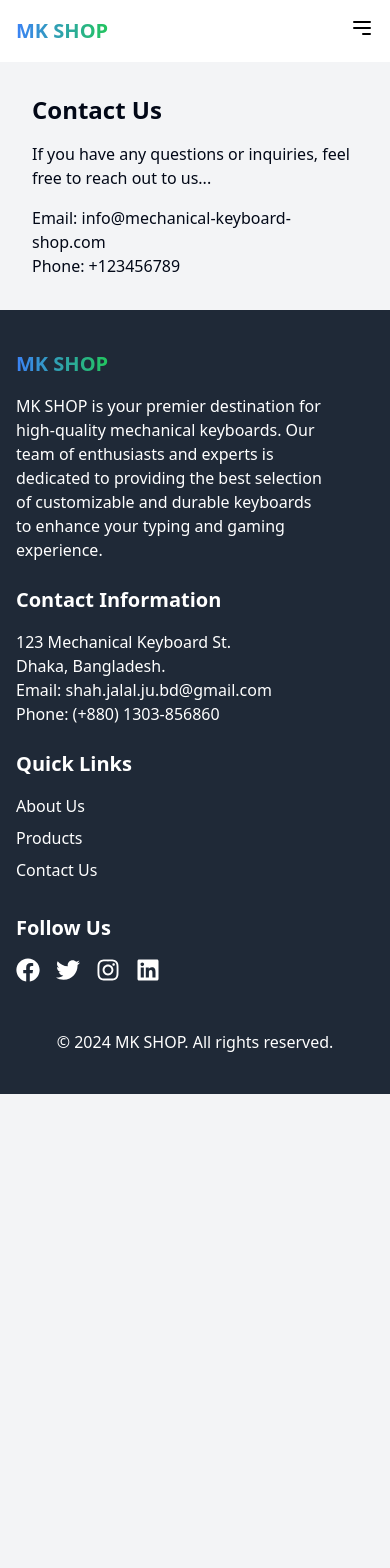
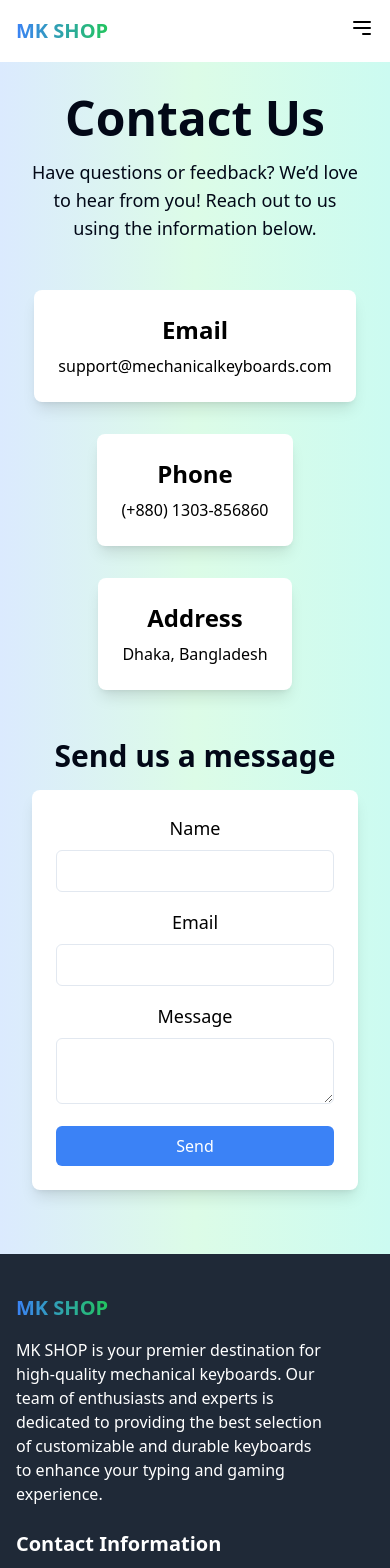
Before and after one commit to ProgrammerShahJalal/mechanical-keyboard, a React (Vite) app: page /contact in a window 390 px wide. Shown: the top 1568 px of the page. Before the commit the page ends 1094 px from the top, so only its background shows below. Built offline with nearby package versions, Linux system fonts and the light colour scheme.

Commit message:
"Updated AboutUs, ContactUs, and Dashboard pages with new layout, styles, and content."

```diff
--- a/src/components/pages/AboutUs.tsx
+++ b/src/components/pages/AboutUs.tsx
@@ -1,11 +1,82 @@
 const AboutUs = () => {
   return (
-    <div className="bg-gray-100 container mx-auto p-8">
-      <h2 className="text-2xl font-bold mb-4">About Us</h2>
-      <p className="mb-4">
-        We are a dedicated team of mechanical keyboard enthusiasts...
-      </p>
-      <p>Our mission is to provide the best mechanical keyboards...</p>
+    <div className="min-h-screen bg-gradient-to-r from-green-100 via-pink-100 to-orange-100 p-8">
+      <div className="max-w-7xl mx-auto text-center">
+        <h1 className="text-5xl md:text-6xl font-bold mb-4 animate-fade-in">
+          About Us
+        </h1>
+        <p className="text-lg md:text-xl mb-8 animate-slide-in">
+          We are passionate about providing the best mechanical keyboards to
+          enhance your typing and gaming experience.
+        </p>
+        <div className="grid grid-cols-1 md:grid-cols-3 gap-8 mb-8">
+          <div className="p-6 bg-white text-black rounded-lg shadow-lg transform transition duration-500 hover:scale-105 animate-zoom-in">
+            <h2 className="text-2xl font-bold mb-2">Our Mission</h2>
+            <p>
+              To deliver high-quality mechanical keyboards that offer a superior
+              user experience and cater to both enthusiasts and professionals.
+            </p>
+          </div>
+          <div className="p-6 bg-white text-black rounded-lg shadow-lg transform transition duration-500 hover:scale-105 animate-zoom-in delay-200">
+            <h2 className="text-2xl font-bold mb-2">Our Vision</h2>
+            <p>
+              To be the leading provider of mechanical keyboards globally, known
+              for innovation and customer satisfaction.
+            </p>
+          </div>
+          <div className="p-6 bg-white text-black rounded-lg shadow-lg transform transition duration-500 hover:scale-105 animate-zoom-in delay-400">
+            <h2 className="text-2xl font-bold mb-2">Our Values</h2>
+            <p>
+              Quality, innovation, and customer satisfaction are at the heart of
+              everything we do.
+            </p>
+          </div>
+        </div>
+
+        <div className="p-6 bg-white text-black rounded-lg shadow-lg transform transition duration-500 hover:scale-105 animate-zoom-in delay-600 mb-8">
+          <h2 className="text-2xl font-bold mb-2">Our Story</h2>
+          <p>
+            Founded in 2010, we started as a small group of keyboard enthusiasts
+            who wanted to bring high-quality mechanical keyboards to the market.
+            Over the years, we have grown into a global brand, serving customers
+            from all around the world. Our journey has been driven by a passion
+            for innovation and a commitment to excellence.
+          </p>
+        </div>
+
+        <div className="p-6 bg-white text-black rounded-lg shadow-lg">
+          <h2 className="text-2xl font-bold mb-2">Meet Our Team</h2>
+          <div className="grid grid-cols-1 md:grid-cols-3 gap-8">
+            <div className="p-4">
+              <img
+                src="https://i.ibb.co/t3p6gZH/portrait-happy-male-with-broad-smile-176532-8175.jpg"
+                alt="Team Member"
+                className="w-32 h-32 rounded-full mx-auto mb-4"
+              />
+              <h3 className="text-xl font-bold">Shah Jalal</h3>
+              <p className="text-sm">Founder & CEO</p>
+            </div>
+            <div className="p-4">
+              <img
+                src="https://i.ibb.co/6FT5GN1/portrait-man-smiling-city-23-2150771135.jpg"
+                alt="Team Member"
+                className="w-32 h-32 rounded-full mx-auto mb-4"
+              />
+              <h3 className="text-xl font-bold">Jane Smith</h3>
+              <p className="text-sm">Chief Marketing Officer</p>
+            </div>
+            <div className="p-4">
+              <img
+                src="https://i.ibb.co/p3ht2TT/young-asian-man-grey-tshirt-white-background-949828-1644.jpg"
+                alt="Team Member"
+                className="w-32 h-32 rounded-full mx-auto mb-4"
+              />
+              <h3 className="text-xl font-bold">Sam Johnson</h3>
+              <p className="text-sm">Head of Product Development</p>
+            </div>
+          </div>
+        </div>
+      </div>
     </div>
   );
 };
--- a/src/components/pages/ContactUs.tsx
+++ b/src/components/pages/ContactUs.tsx
@@ -1,12 +1,60 @@
 const ContactUs = () => {
   return (
-    <div className="container mx-auto p-8">
-      <h2 className="text-2xl font-bold mb-4">Contact Us</h2>
-      <p className="mb-4">
-        If you have any questions or inquiries, feel free to reach out to us...
-      </p>
-      <p>Email: info@mechanical-keyboard-shop.com</p>
-      <p>Phone: +123456789</p>
+    <div className="min-h-screen bg-gradient-to-r from-blue-100 via-green-100 to-teal-100 p-8">
+      <div className="max-w-7xl mx-auto text-center">
+        <h1 className="text-5xl md:text-6xl font-bold mb-4 animate-fade-in">
+          Contact Us
+        </h1>
+        <p className="text-lg md:text-xl mb-8 animate-slide-in">
+          Have questions or feedback? We’d love to hear from you! Reach out to
+          us using the information below.
+        </p>
+        <div className="flex flex-col md:flex-row justify-center items-center">
+          <div className="p-6 bg-white text-black rounded-lg shadow-lg m-4 transform transition duration-500 hover:scale-105 animate-zoom-in">
+            <h2 className="text-2xl font-bold mb-2">Email</h2>
+            <p>support@mechanicalkeyboards.com</p>
+          </div>
+          <div className="p-6 bg-white text-black rounded-lg shadow-lg m-4 transform transition duration-500 hover:scale-105 animate-zoom-in delay-200">
+            <h2 className="text-2xl font-bold mb-2">Phone</h2>
+            <p>(+880) 1303-856860</p>
+          </div>
+          <div className="p-6 bg-white text-black rounded-lg shadow-lg m-4 transform transition duration-500 hover:scale-105 animate-zoom-in delay-400">
+            <h2 className="text-2xl font-bold mb-2">Address</h2>
+            <p>Dhaka, Bangladesh</p>
+          </div>
+        </div>
+        <div className="my-8">
+          <h2 className="text-3xl font-bold mb-4 animate-fade-in delay-600">
+            Send us a message
+          </h2>
+          <form className="max-w-xl mx-auto bg-white text-black p-6 rounded-lg shadow-lg">
+            <div className="mb-4">
+              <label className="block text-lg font-medium mb-2">Name</label>
+              <input
+                type="text"
+                className="w-full px-4 py-2 border rounded-md focus:outline-none focus:ring-2 focus:ring-blue-500"
+              />
+            </div>
+            <div className="mb-4">
+              <label className="block text-lg font-medium mb-2">Email</label>
+              <input
+                type="email"
+                className="w-full px-4 py-2 border rounded-md focus:outline-none focus:ring-2 focus:ring-blue-500"
+              />
+            </div>
+            <div className="mb-4">
+              <label className="block text-lg font-medium mb-2">Message</label>
+              <textarea className="w-full px-4 py-2 border rounded-md focus:outline-none focus:ring-2 focus:ring-blue-500"></textarea>
+            </div>
+            <button
+              type="submit"
+              className="w-full bg-blue-500 text-white py-2 rounded-md hover:bg-blue-600 transition duration-300"
+            >
+              Send
+            </button>
+          </form>
+        </div>
+      </div>
     </div>
   );
 };
--- a/src/components/pages/Dashboard.tsx
+++ b/src/components/pages/Dashboard.tsx
@@ -43,6 +43,7 @@ const Dashboard = () => {
         <ProductForm onSubmit={handleCreate} />
       </div>
       <div className="overflow-x-auto">
+        <h2 className="text-xl sm:text-2xl font-bold mb-4">Products List</h2>
         <table className="w-full border">
           <thead>
             <tr>
@@ -55,10 +56,16 @@ const Dashboard = () => {
           <tbody>
             {products?.data?.map((product: UpdatedProduct) => (
               <tr key={product._id}>
-                <td className="border px-2 sm:px-4 py-2">{product.name}</td>
-                <td className="border px-2 sm:px-4 py-2">{product.brand}</td>
-                <td className="border px-2 sm:px-4 py-2">${product.price}</td>
-                <td className="border px-2 sm:px-4 py-2">
+                <td className="border px-2 sm:px-4 py-2 text-center">
+                  {product.name}
+                </td>
+                <td className="border px-2 sm:px-4 py-2 text-center">
+                  {product.brand}
+                </td>
+                <td className="border px-2 sm:px-4 py-2 text-center">
+                  ${product.price}
+                </td>
+                <td className="border px-2 sm:px-4 py-2 text-center">
                   <button
                     className="bg-yellow-500 text-white px-2 sm:px-4 py-1 sm:py-2 rounded mr-2"
                     onClick={() => {
```
